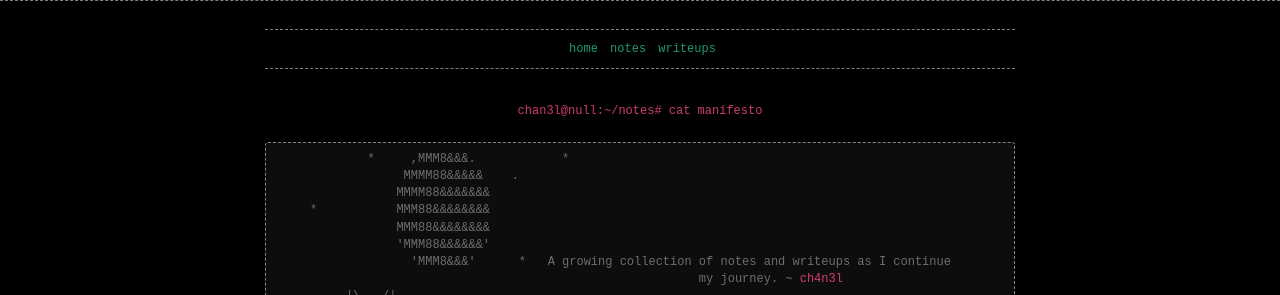
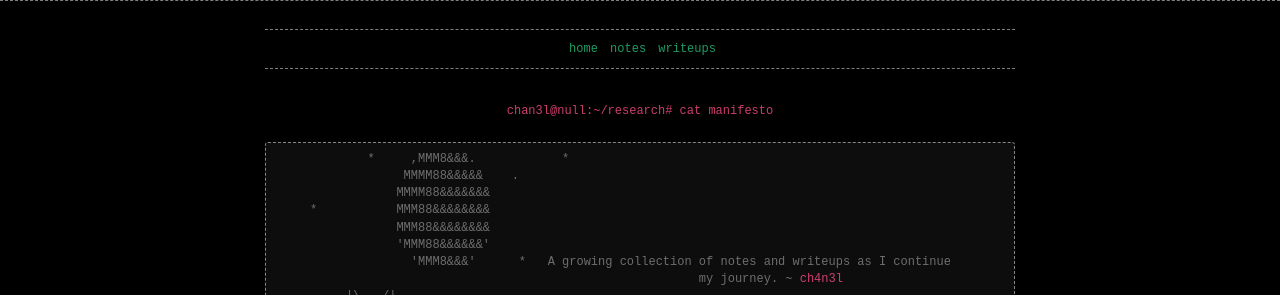
Before and after one commit to ch4n3l/ch4n3l.github.io, a Jekyll site: the page built from index.md, in a window 1280 px wide. Shown: the top 295 px of the page. Built offline with Jekyll 4.4.1, drawn with Linux system fonts in a browser that asks for light colours.

Commit message:
~research

```diff
--- a/_config.yml
+++ b/_config.yml
@@ -1,5 +1,5 @@
 # Site settings
-title: "~/notes"
+title: "~/research"
 bye_message: ""
 baseurl: "/"
 url: "https://ch4n3l.github.io"
--- a/index.md
+++ b/index.md
@@ -1,7 +1,7 @@
 ---
 layout: content
 ---
-<center>chan3l@null:~/notes# cat manifesto</center>
+<center>chan3l@null:~/research# cat manifesto</center>
 <br>
 <pre>
              *     ,MMM8&&&.            *
```
